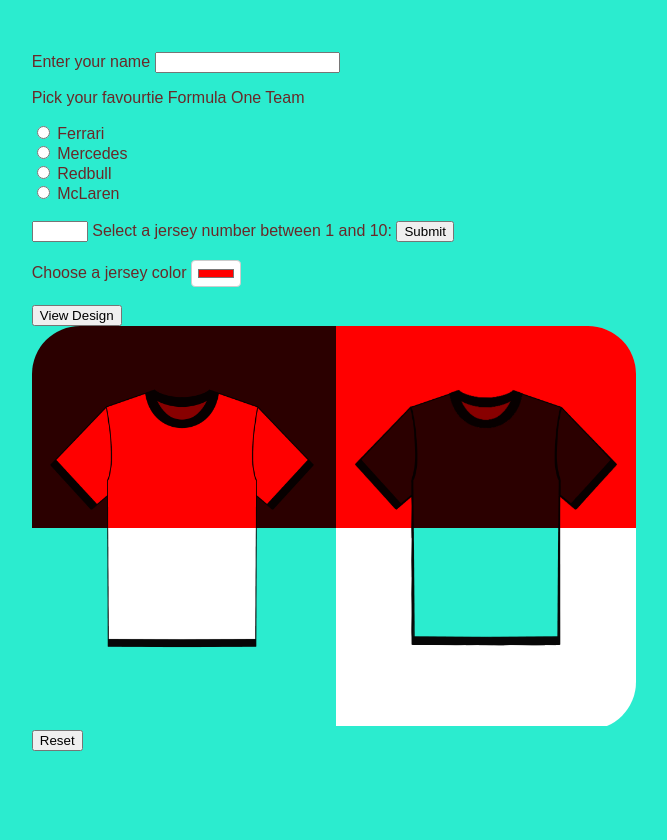
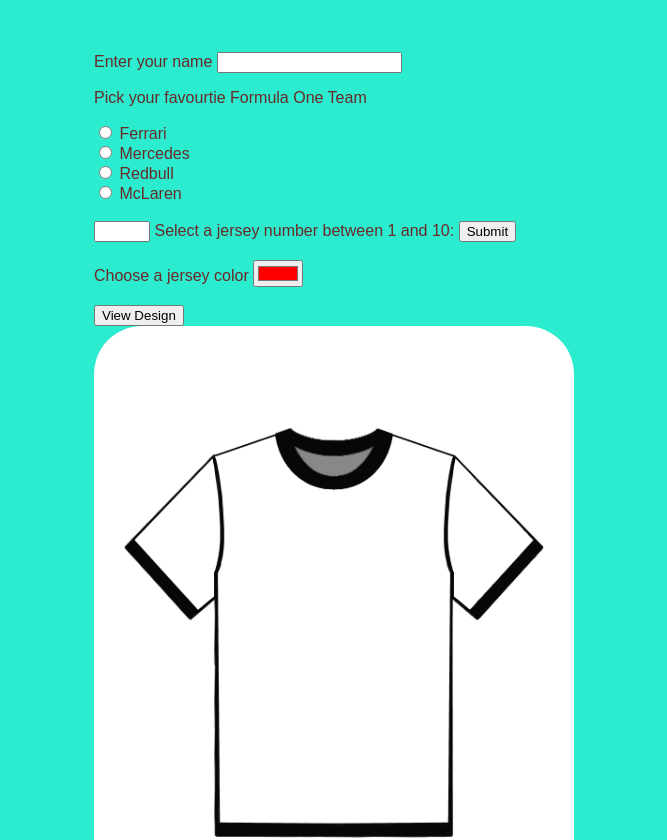
Before and after one commit to sohin10/Lab-2---F1-Form, a plain HTML site: page index.html in a window 1280 px wide. Shown: the top 840 px of the page, without its empty margins (306-973 px from the left). Before the commit the page ends 800 px from the top, so only its background shows below. Drawn offline with Linux system fonts and the light colour scheme.

Commit message:
image
changed image postions

```diff
--- a/main.css
+++ b/main.css
@@ -34,21 +34,27 @@
 }
 
 .img-1{
-    width: 300px;
+    width: 30em;
+    z-index: 0;
 
 }
 
 .img-3{
-    width: 300px ;
+    position:absolute;
+    width: 100% ;
+    top: 0;
+    left: 0;
+    z-index: 2;
+
 }
 
-.color{
+/* .color{
     background:red;
     position:absolute;
     top:0;
     left: 0;
     width: 100%;
-    height: 50%;
+    height: 100%;
     z-index: 1;
     mix-blend-mode: multiply;
 
@@ -59,4 +65,4 @@
     border: 1px #ccc solid;
     border-radius: 4px;
     padding: 0.3em;
-}
+} */
```
